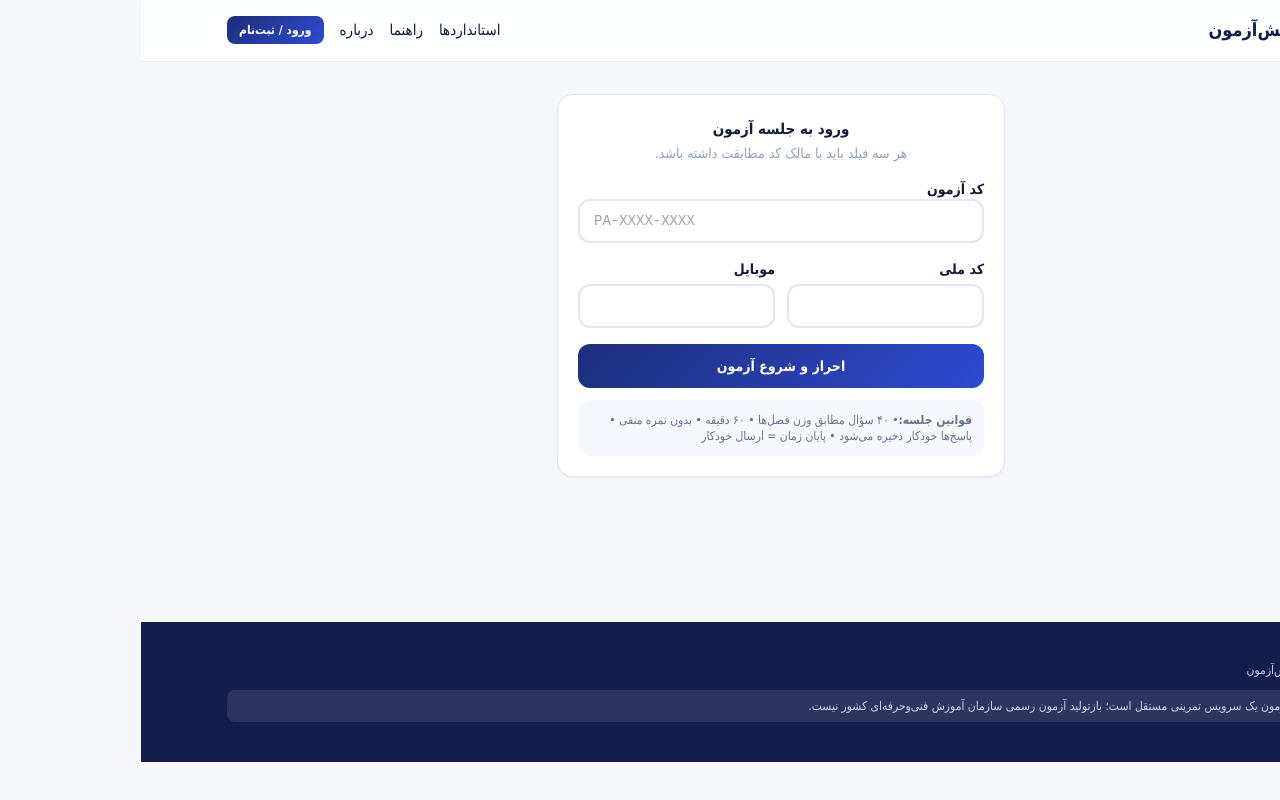
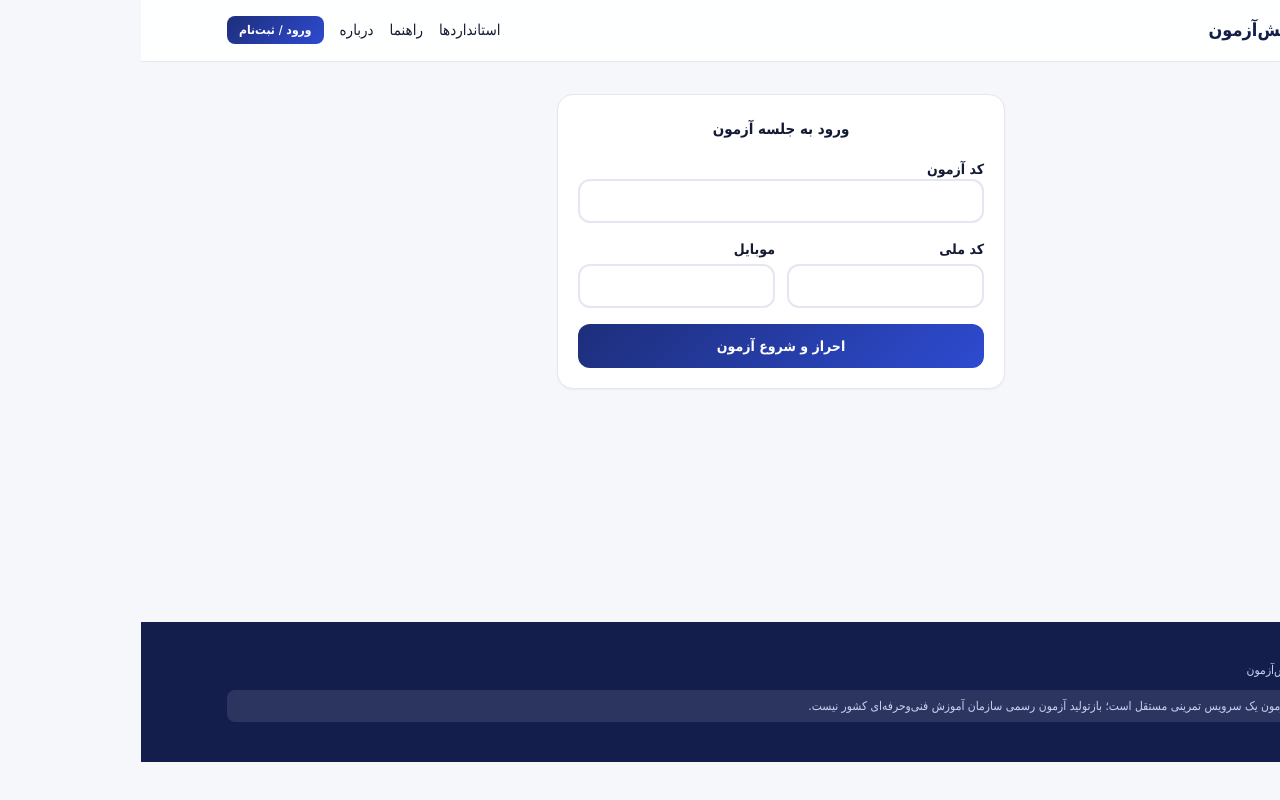
Before and after one commit to farhadshadkam/pishazmoon, a Next.js app: page /exam-entry in a window 1280 px wide. Built offline with nearby package versions, Linux system fonts and the light colour scheme; a small style sheet from the web is missing.

Commit message:
Update page.tsx

```diff
--- a/src/app/exam-entry/page.tsx
+++ b/src/app/exam-entry/page.tsx
@@ -1,26 +1,56 @@
 'use client';
 import { useState } from 'react';
 import { useRouter } from 'next/navigation';
+
 export default function ExamEntry() {
-  const [code, setCode] = useState(''); const [nid, setNid] = useState(''); const [mob, setMob] = useState('');
-  const [err, setErr] = useState(''); const router = useRouter();
+  const [code, setCode] = useState('');
+  const [nid, setNid] = useState('');
+  const [mob, setMob] = useState('');
+  const [err, setErr] = useState('');
+  const router = useRouter();
+
   const start = async () => {
     sessionStorage.setItem('PA_ENTRY', JSON.stringify({ code, nationalId: nid, mobile: mob }));
-    const r: any = await fetch('/api/exam/start', { method: 'POST', headers: { 'Content-Type': 'application/json' }, body: JSON.stringify({ code, nationalId: nid, mobile: mob }) }).then((x) => x.json());
-    if (r.error) setErr({ CODE_NOT_FOUND: 'کد آزمون یافت نشد', CODE_USED: 'این کد قبلاً استفاده شده', CODE_EXPIRED: 'اعتبار کد به پایان رسیده', OWNER_MISMATCH: 'اطلاعات شناسایی مطابقت ندارد', BANK_INCOMPLETE: 'بانک سوالات در حال تکمیل است' }[r.error] || 'خطا');
-    else router.push('/exam');
+    const r: any = await fetch('/api/exam/start', {
+      method: 'POST',
+      headers: { 'Content-Type': 'application/json' },
+      body: JSON.stringify({ code, nationalId: nid, mobile: mob }),
+    }).then((x) => x.json());
+
+    if (r.error) {
+      const errMap: Record<string, string> = {
+        CODE_NOT_FOUND: 'کد آزمون یافت نشد',
+        CODE_USED: 'این کد قبلاً استفاده شده',
+        CODE_EXPIRED: 'اعتبار کد به پایان رسیده',
+        OWNER_MISMATCH: 'اطلاعات شناسایی مطابقت ندارد',
+        BANK_INCOMPLETE: 'بانک سوالات در حال تکمیل است',
+      };
+      setErr(errMap[String(r.error)] || 'خطا');
+    } else {
+      router.push('/exam');
+    }
   };
-  return (<div className="max-w-md mx-auto mt-8" dir="rtl"><div className="card">
-    <h2 className="text-center font-bold">ورود به جلسه آزمون</h2>
-    <p className="text-sm text-slate-400 text-center">هر سه فیلد باید با مالک کد مطابقت داشته باشد.</p>
-    <label className="text-sm font-bold block mt-4">کد آزمون</label>
-    <input className="inp" dir="ltr" style={{ fontFamily: 'monospace' }} value={code} onChange={(e) => setCode(e.target.value.toUpperCase())} placeholder="PA-XXXX-XXXX" />
-    <div className="grid grid-cols-2 gap-3 mt-3">
-      <div><label className="text-sm font-bold">کد ملی</label><input className="inp" dir="ltr" maxLength={10} value={nid} onChange={(e) => setNid(e.target.value)} /></div>
-      <div><label className="text-sm font-bold">موبایل</label><input className="inp" dir="ltr" maxLength={11} value={mob} onChange={(e) => setMob(e.target.value)} /></div>
+
+  return (
+    <div className="max-w-md mx-auto mt-8" dir="rtl">
+      <div className="card">
+        <h2 className="text-center font-bold">ورود به جلسه آزمون</h2>
+        <label className="text-sm font-bold block mt-4">کد آزمون</label>
+        <input className="inp" dir="ltr" style={{ fontFamily: 'monospace' }} value={code}
+          onChange={(e) => setCode(e.target.value.toUpperCase())} />
+        <div className="grid grid-cols-2 gap-3 mt-3">
+          <div>
+            <label className="text-sm font-bold">کد ملی</label>
+            <input className="inp" dir="ltr" maxLength={10} value={nid} onChange={(e) => setNid(e.target.value)} />
+          </div>
+          <div>
+            <label className="text-sm font-bold">موبایل</label>
+            <input className="inp" dir="ltr" maxLength={11} value={mob} onChange={(e) => setMob(e.target.value)} />
+          </div>
+        </div>
+        <p className="text-rose-500 text-xs min-h-4">{err}</p>
+        <button className="btn-p w-full !py-3" onClick={start}>احراز و شروع آزمون</button>
+      </div>
     </div>
-    <p className="text-rose-500 text-xs min-h-4">{err}</p>
-    <button className="btn-p w-full !py-3" onClick={start}>احراز و شروع آزمون</button>
-    <div className="mt-3 bg-[#F7F8FD] rounded-xl p-3 text-xs text-slate-500"><b>قوانین جلسه:</b>• ۴۰ سؤال مطابق وزن فصل‌ها • ۶۰ دقیقه • بدون نمره منفی • پاسخ‌ها خودکار ذخیره می‌شود • پایان زمان = ارسال خودکار</div>
-  </div></div>);
+  );
 }
```
